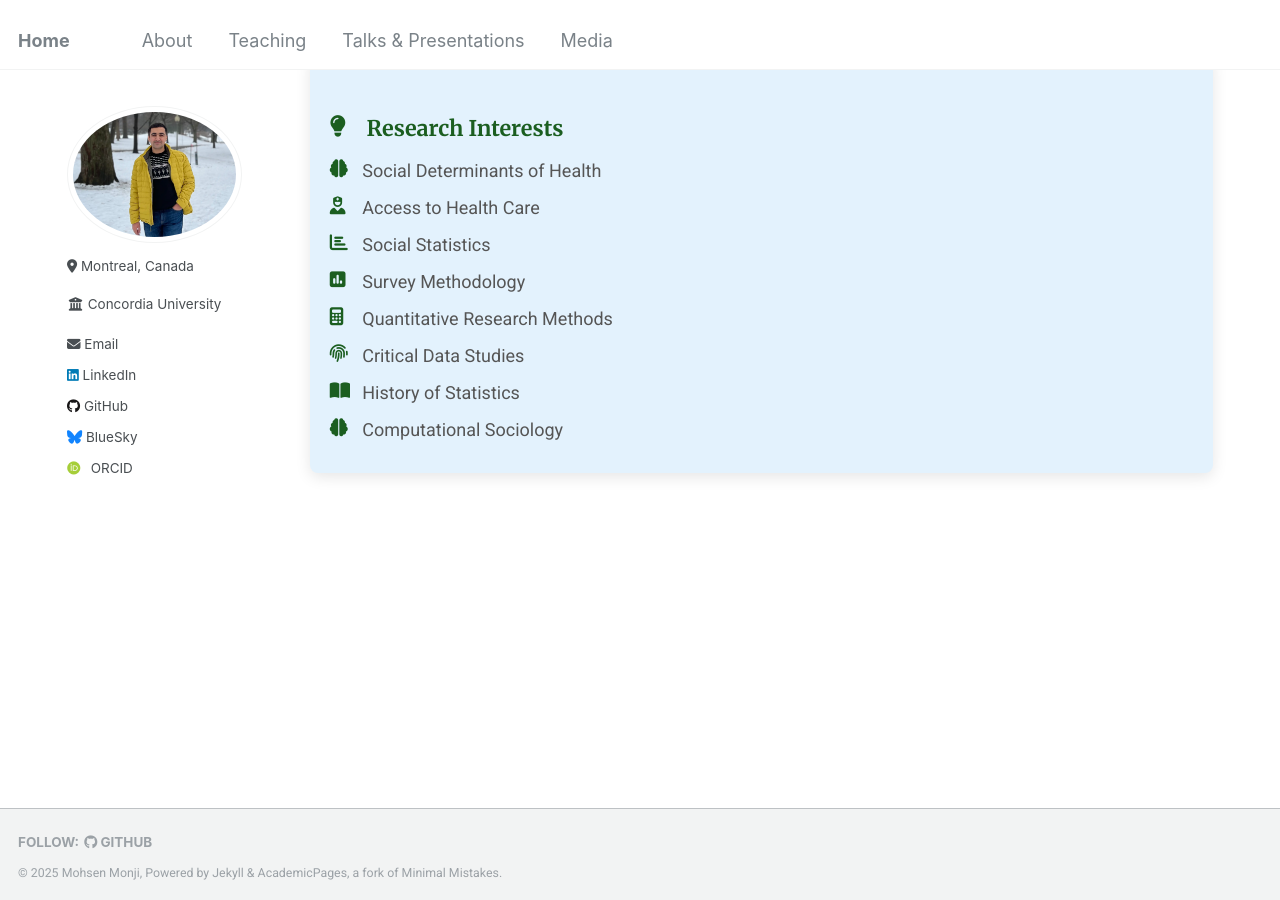
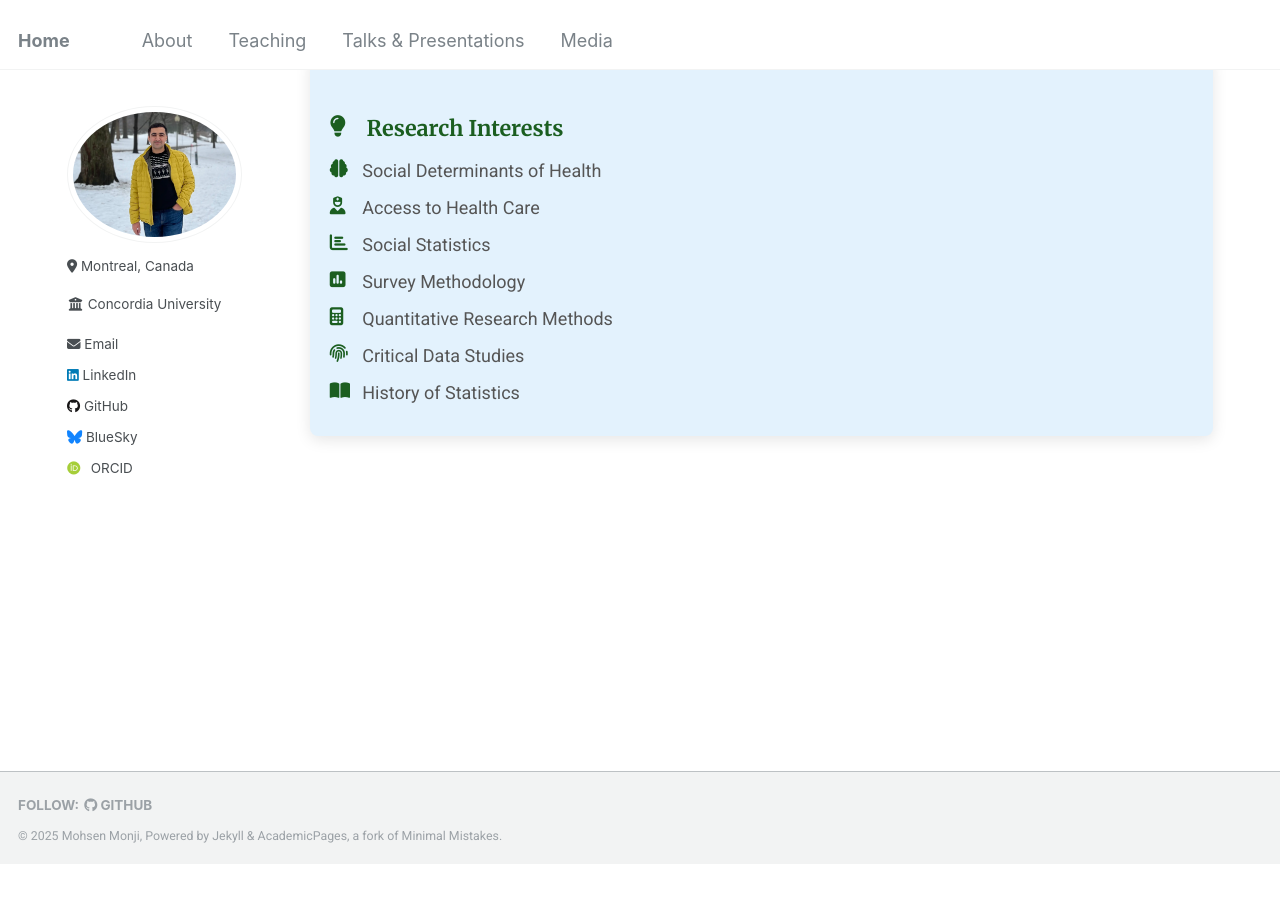
Before and after one commit to Mohsnmonji/mohsnmonji.github.io, a Jekyll site: the page built from about-me.md, in a window 1280 px wide and 900 px high, scrolled down 501 px. Built offline with Jekyll 4.4.1, drawn with Linux system fonts in a browser that asks for light colours; some web fonts are replaced; after the commit the page ends 1364 px from its top, so only the background shows below that.

Commit message:
Update about-me.md

```diff
--- a/about-me.md
+++ b/about-me.md
@@ -116,6 +116,5 @@ author_profile: true
     <li><i class="fas fa-calculator icon"></i> Quantitative Research Methods</li>
     <li><i class="fas fa-fingerprint icon"></i> Critical Data Studies</li>
     <li><i class="fas fa-book-open icon"></i> History of Statistics</li>
-    <li><i class="fas fa-brain icon"></i> Computational Sociology</li>
   </ul>
 </div>
```
